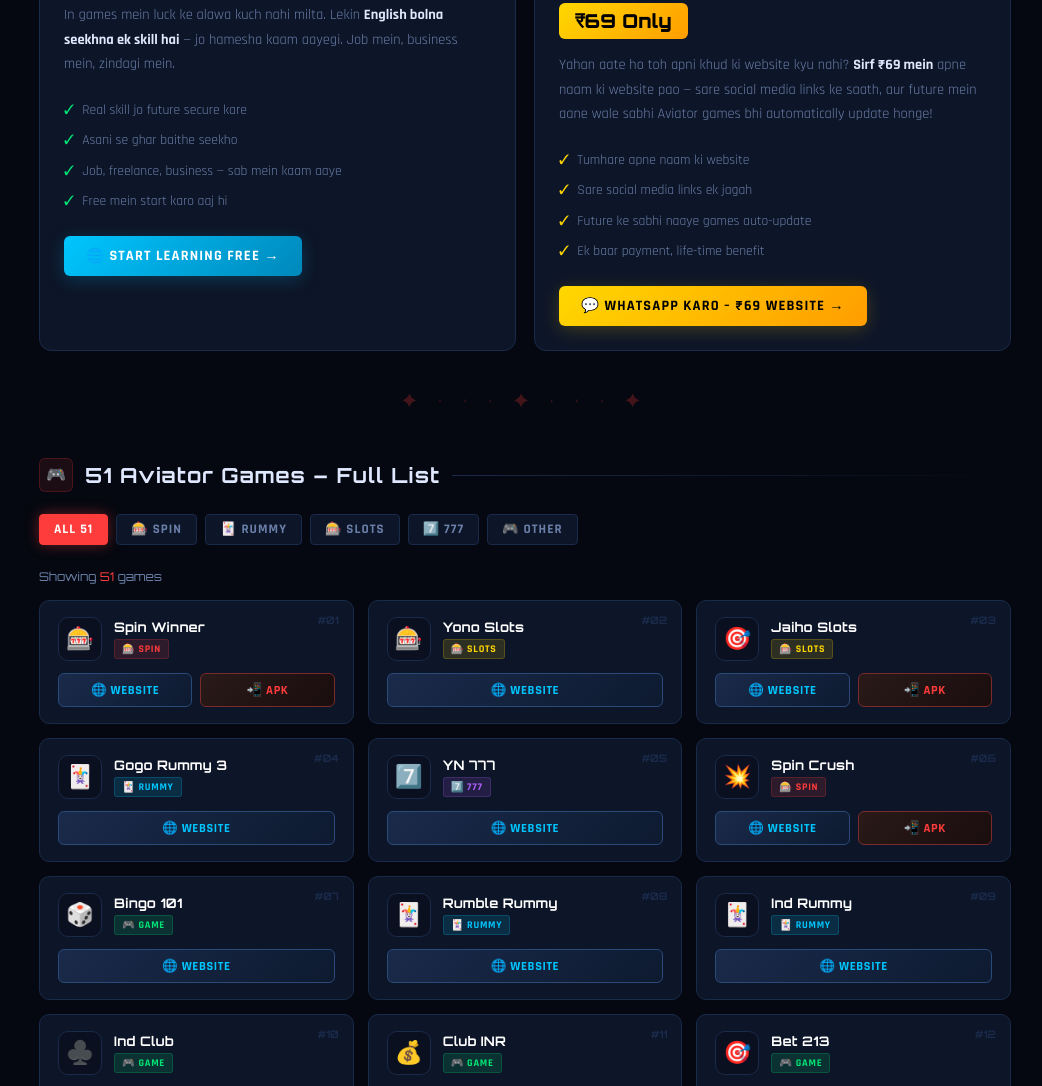
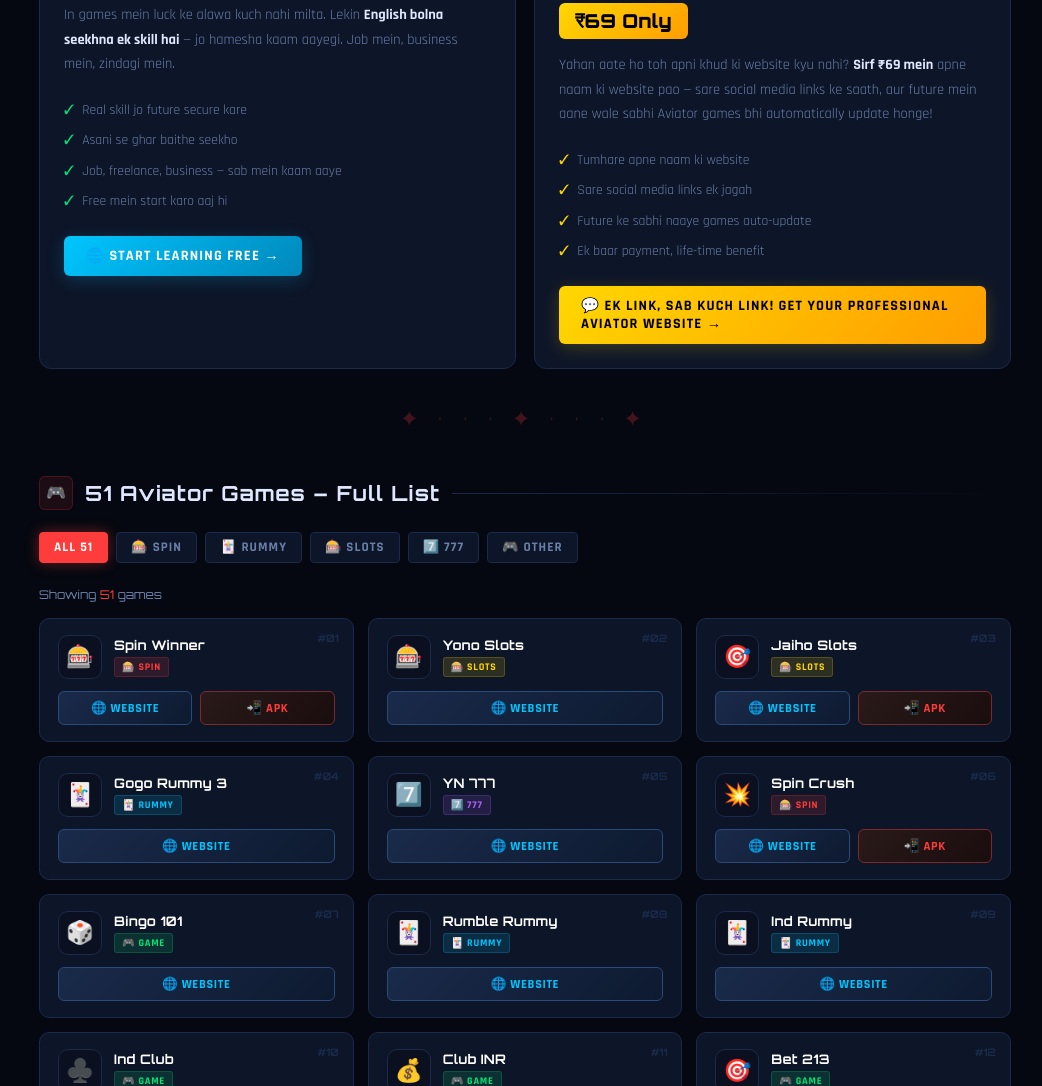
Before and after one commit to omnamabhardwaj-debug/play-Aviator, a plain HTML site: page index .html in a window 1280 px wide. Shown: the part 1532-2618 px from the top of the page, without its empty margins (115-1157 px from the left). Drawn offline with Linux system fonts and the light colour scheme.

Commit message:
Update index .html

```diff
--- a/index .html
+++ b/index .html
@@ -896,8 +896,8 @@ footer {
         <li>Future ke sabhi naaye games auto-update</li>
         <li>Ek baar payment, life-time benefit</li>
       </ul>
-      <a href="https://wa.me/+91XXXXXXXXXX?text=Hi%20bhai%2C%20mujhe%2069rs%20wali%20website%20chahiye" target="_blank" class="biz-btn gold-btn">
-        💬 WhatsApp Karo – ₹69 Website →
+      <a href="https://neerajbhardwaj.pages.dev/" target="_blank" class="biz-btn gold-btn">
+        💬 Ek Link, Sab Kuch Link! Get Your Professional Aviator Website →
       </a>
     </div>
 
```
